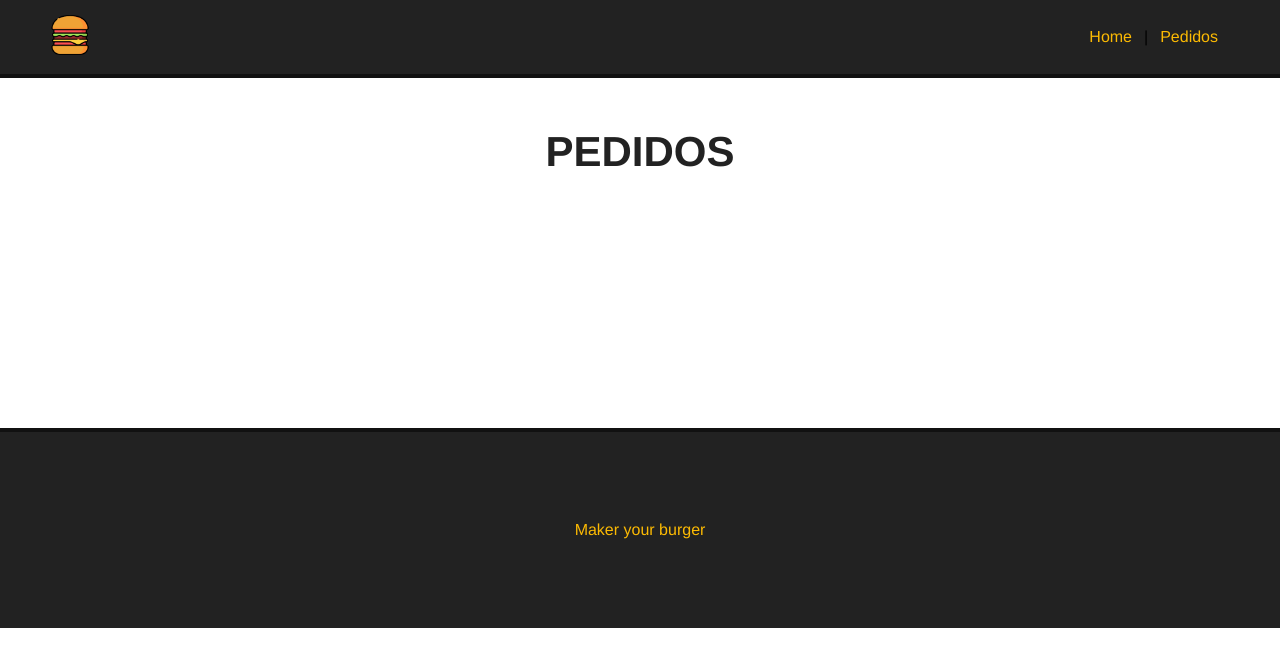
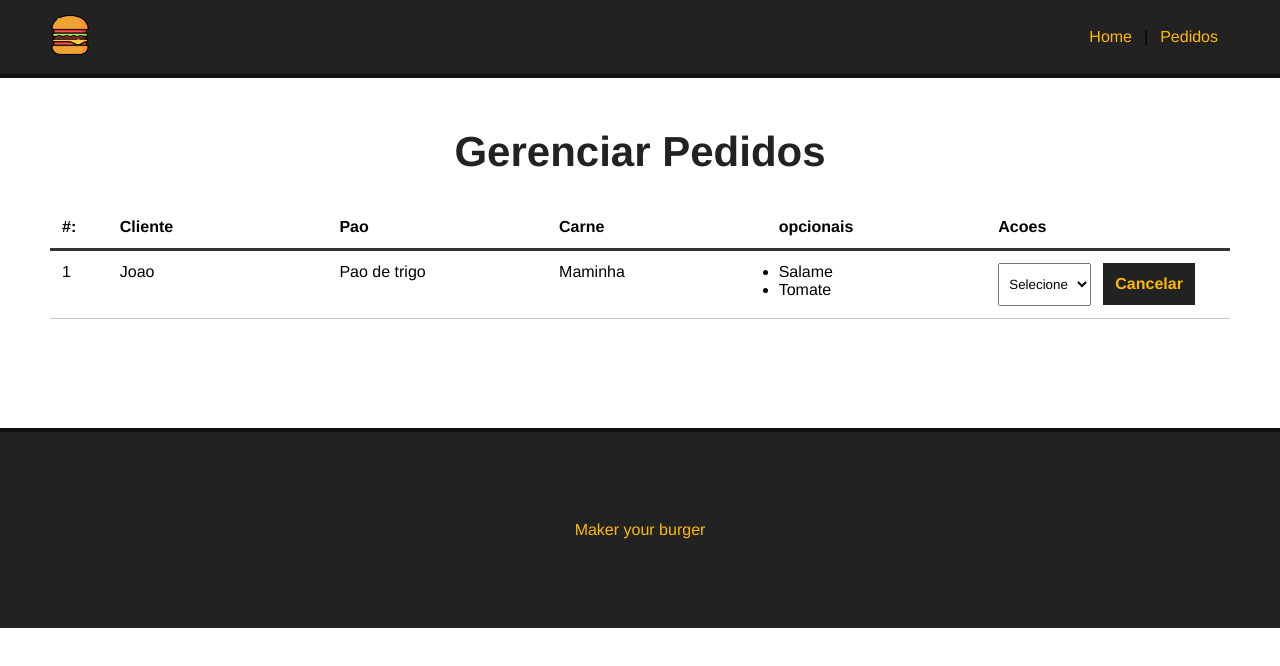
Before and after one commit to Geraldini2000/Projeto-Buguer, a Vue app: page /pedidos in a window 1280 px wide. Shown: the top 666 px of the page. Built offline with nearby package versions, Linux system fonts and the light colour scheme.

Commit message:
Criando tela de pedidos

```diff
--- /dev/null
+++ b/src/components/Dashboard.vue
@@ -0,0 +1,100 @@
+<template>
+    <div id="burger-table">
+        <div>
+            <div id="burger-table-heading">
+                <div class="order-id">#:</div>
+                <div>Cliente</div>
+                <div>Pao</div>
+                <div>Carne</div>
+                <div>opcionais</div>
+                <div>Acoes</div>
+            </div>
+        </div>
+        <div id="burger-table-rows">
+            <div class="burger-table-row">
+                <div class="order-number">1</div>
+                <div>Joao</div>
+                <div>Pao de trigo</div>
+                <div>Maminha</div>
+                <div>
+                    <ul>
+                        <li>Salame</li>
+                        <li>Tomate</li>
+                    </ul>
+                </div>
+                <div>
+                    <select name="status" class="status">
+                        <option value="">Selecione</option>
+                    </select>
+                    <button class="delete-btn">Cancelar</button>
+                </div>
+            </div>
+        </div>
+    </div>
+</template>
+
+<script>
+export default {
+    name:"Dashboard"
+}
+</script>
+
+<style scoped>
+     #burger-table {
+    max-width: 1200px;
+    margin: 0 auto;
+    }
+
+    #burger-table-heading,
+    #burger-table-rows,
+    .burger-table-row {
+        display: flex;
+        flex-wrap: wrap;
+    }
+
+    #burger-table-heading {
+        font-weight: bold;
+        padding: 12px;
+        border-bottom: 3px solid #333;
+    }
+
+    .burger-table-row {
+        width: 100%;
+        padding: 12px;
+        border-bottom: 1px solid #CCC;
+    }
+
+    #burger-table-heading div,
+    .burger-table-row div {
+        width: 19%;
+    }
+
+    #burger-table-heading .order-id,
+    .burger-table-row .order-number {
+        width: 5%;
+    }
+
+    select {
+        padding: 12px 6px;
+        margin-right: 12px;
+    }
+
+    .delete-btn {
+        background-color: #222;
+        color:#fcba03;
+        font-weight: bold;
+        border: 2px solid #222;
+        padding: 10px;
+        font-size: 16px;
+        margin: 0 auto;
+        cursor: pointer;
+        transition: .5s;
+    }
+
+    .delete-btn:hover {
+        background-color: transparent;
+        color: #222;
+    }
+
+
+</style>
--- a/src/views/Pedidos.vue
+++ b/src/views/Pedidos.vue
@@ -1,5 +1,17 @@
 <template>
   <div class="main-container">
-    <h1>PEDIDOS</h1>
+    <h1>Gerenciar Pedidos</h1>
+    <Dashboard />
   </div>
 </template>
+
+<script>
+import Dashboard from '../components/Dashboard.vue'
+
+export default {
+  name: "Pedidos",
+  components: {
+    Dashboard,
+  }
+}
+</script>
```
